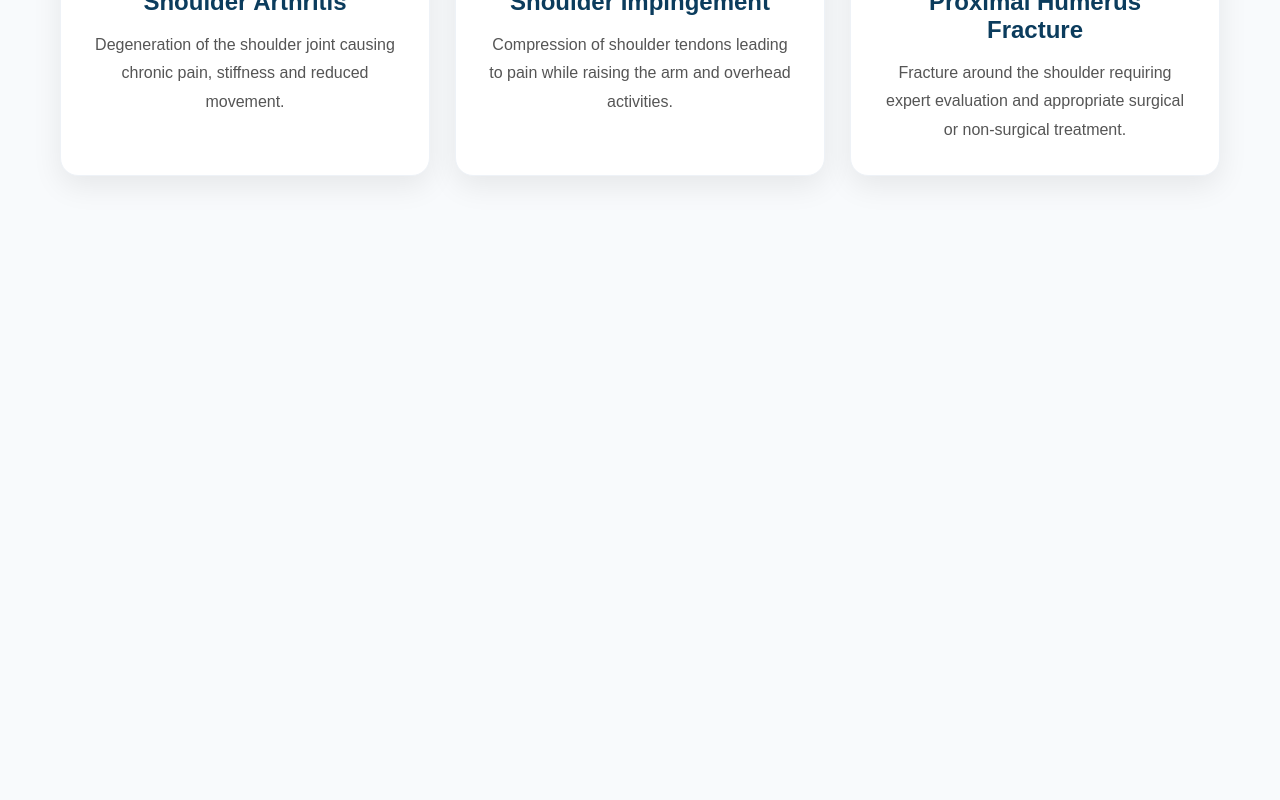
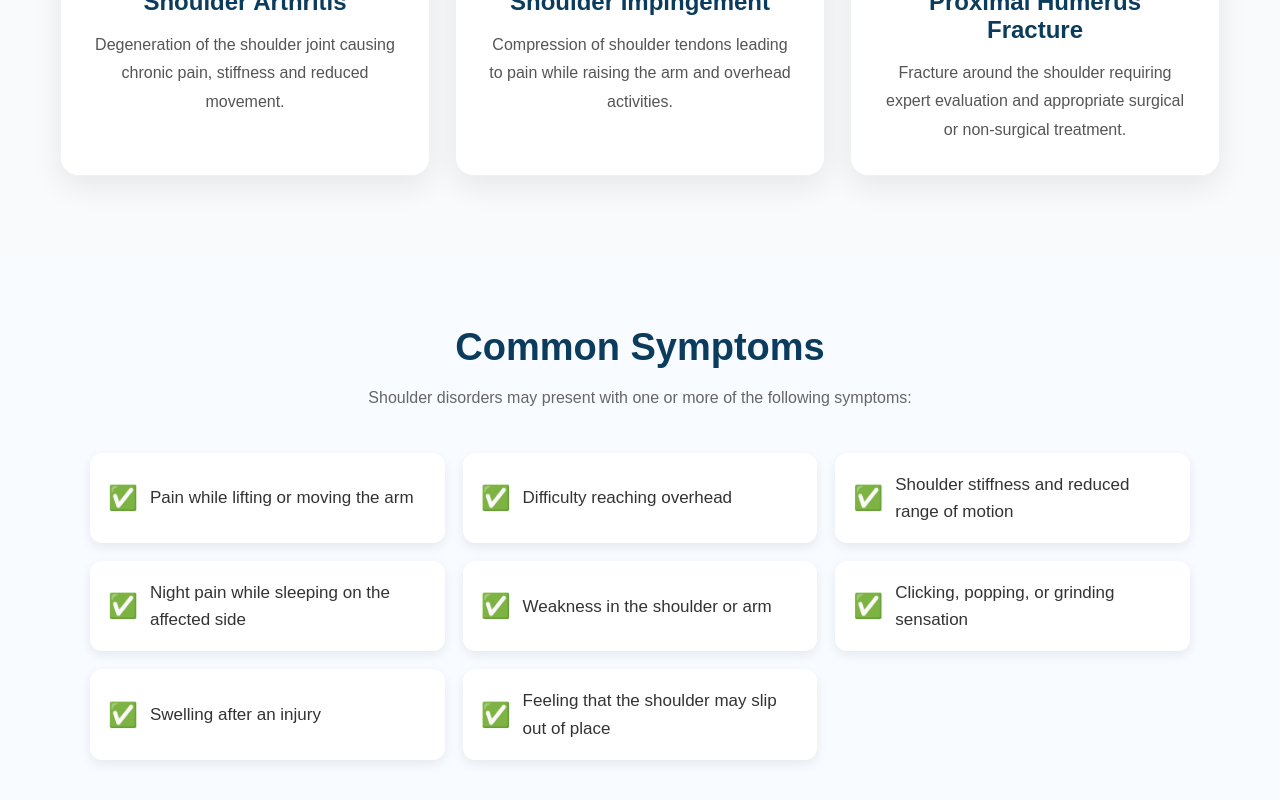
Before and after one commit to drishaanortho/drishaanortho-website, a Next.js app: page /shoulder in a window 1280 px wide. Shown: the part 1172-1972 px from the top of the page. Before the commit the page ends 1428 px from the top, so only its background shows below. Built offline with nearby package versions, Linux system fonts and the light colour scheme.

Commit message:
Update page.tsx

```diff
--- a/app/shoulder/page.tsx
+++ b/app/shoulder/page.tsx
@@ -1,3 +1,4 @@
+import ShoulderSymptoms from "../../components/ShoulderSymptoms";
 import ShoulderConditions from "../../components/ShoulderConditions";
 export default function ShoulderPage() {
   return (
@@ -55,6 +56,7 @@ export default function ShoulderPage() {
         </p>
       </section>
       <ShoulderConditions />
+      <ShoulderSymptoms />
     </main>
   );
 }
```
